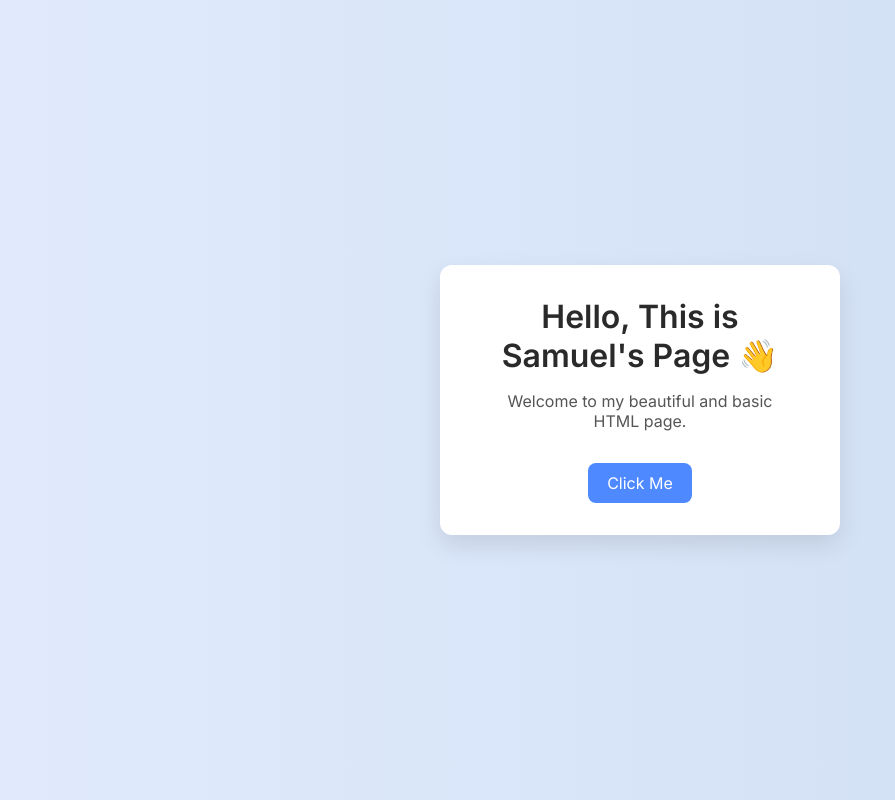
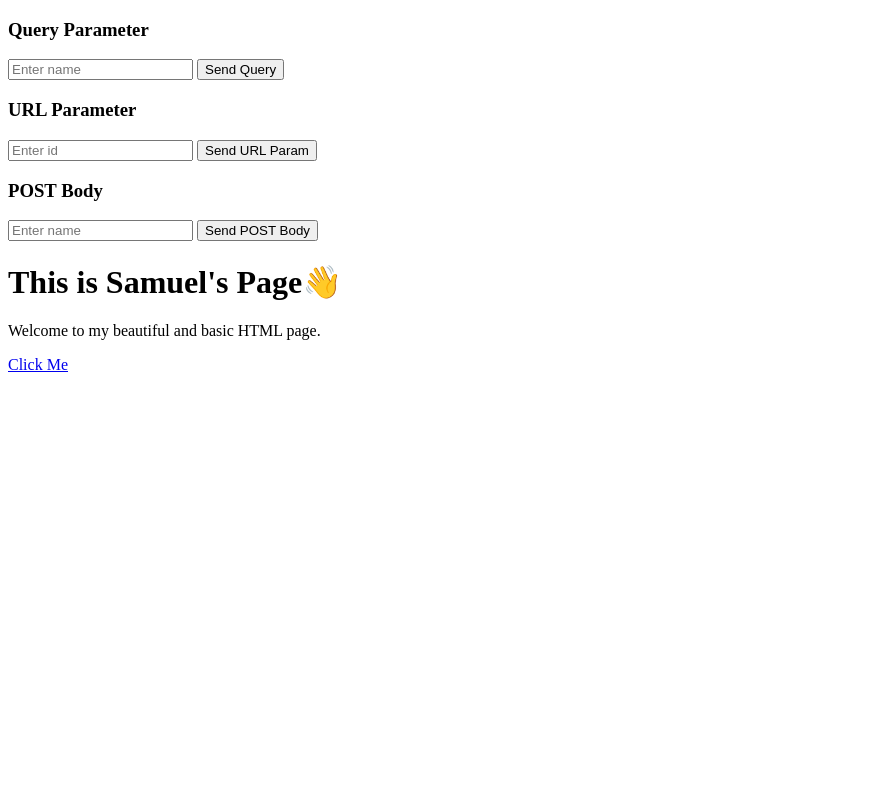
Before and after one commit to SSenecal01/sleeplog-mini-app, a website: page public/samuel.html in a window 1280 px wide. Shown: the whole page, without its empty margins (0-895 px from the left). Drawn offline with Linux system fonts and the light colour scheme.

Commit message:
refactor

```diff
--- a/public/samuel.html
+++ b/public/samuel.html
@@ -1,69 +1,71 @@
 <!DOCTYPE html>
 <html lang="en">
+
 <head>
   <meta charset="UTF-8">
   <meta name="viewport" content="width=device-width, initial-scale=1">
   <title>Samuel Page</title>
-  <link href="https://fonts.googleapis.com/css2?family=Inter:wght@400;600&display=swap" rel="stylesheet">
-  <style>
-    * {
-      margin: 0;
-      padding: 0;
-      box-sizing: border-box;
-    }
+</head>
 
-    body {
-      font-family: 'Inter', sans-serif;
-      background: linear-gradient(to right, #e0eafc, #cfdef3);
-      color: #333;
-      display: flex;
-      justify-content: center;
-      align-items: center;
-      height: 100vh;
-    }
-
-    .card {
-      background: #fff;
-      padding: 2rem 3rem;
-      border-radius: 12px;
-      box-shadow: 0 10px 25px rgba(0, 0, 0, 0.1);
-      max-width: 400px;
-      text-align: center;
-    }
-
-    h1 {
-      font-size: 2rem;
-      color: #2a2a2a;
-      margin-bottom: 1rem;
-    }
-
-    p {
-      font-size: 1rem;
-      color: #555;
-      margin-bottom: 2rem;
-    }
-
-    .btn {
-      display: inline-block;
-      padding: 0.6rem 1.2rem;
-      font-size: 1rem;
-      color: white;
-      background: #4e89ff;
-      border: none;
-      border-radius: 8px;
-      text-decoration: none;
-      transition: background 0.3s;
-    }
-
-    .btn:hover {
-      background: #3b6edc;
-    }
-  </style>
-</head>
 <body>
 
+<div>
+    <h3>Query Parameter</h3>
+    <input id="queryName" type="text" placeholder="Enter name">
+    <button onclick="sendQuery()">Send Query</button>
+    <div id="queryResult"></div>
+  </div>
+
+  <div>
+    <h3>URL Parameter</h3>
+    <input id="urlId" type="text" placeholder="Enter id">
+    <button onclick="sendUrl()">Send URL Param</button>
+    <div id="urlResult"></div>
+  </div>
+
+
+  <div>
+    <h3>POST Body</h3>
+    <input id="bodyName" type="text" placeholder="Enter name">
+    <button onclick="sendBody()">Send POST Body</button>
+    <div id="bodyResult"></div>
+  </div>
+
+  <script>
+    function sendQuery() {
+  const name = document.getElementById('queryName').value;
+  fetch(`/api/query?name=${encodeURIComponent(name)}`)
+    .then(res => res.json())
+    .then(data => {
+      document.getElementById('queryResult').textContent = data.message;
+    });
+}
+
+function sendUrl() {
+  const id = document.getElementById('urlId').value;
+  fetch(`/api/url/${encodeURIComponent(id)}`)
+    .then(res => res.json())
+    .then(data => {
+      document.getElementById('urlResult').textContent = data.message;
+    });
+}
+
+function sendBody() {
+const name = document.getElementById('bodyName').value;
+  fetch('/api/body', {
+    method: 'POST',
+    headers: { 'Content-Type': 'application/json' },
+    body: JSON.stringify({ name })
+  })
+    .then(res => res.json())
+    .then(data => {
+      document.getElementById('bodyResult').textContent = data.message;
+    });
+}
+  </script>
+
   <div class="card">
-    <h1>Hello, This is Samuel's Page 👋</h1>
+    <h1>This is Samuel's Page👋</h1>
     <p>Welcome to my beautiful and basic HTML page.</p>
     <a href="#" class="btn">Click Me</a>
   </div>
```
